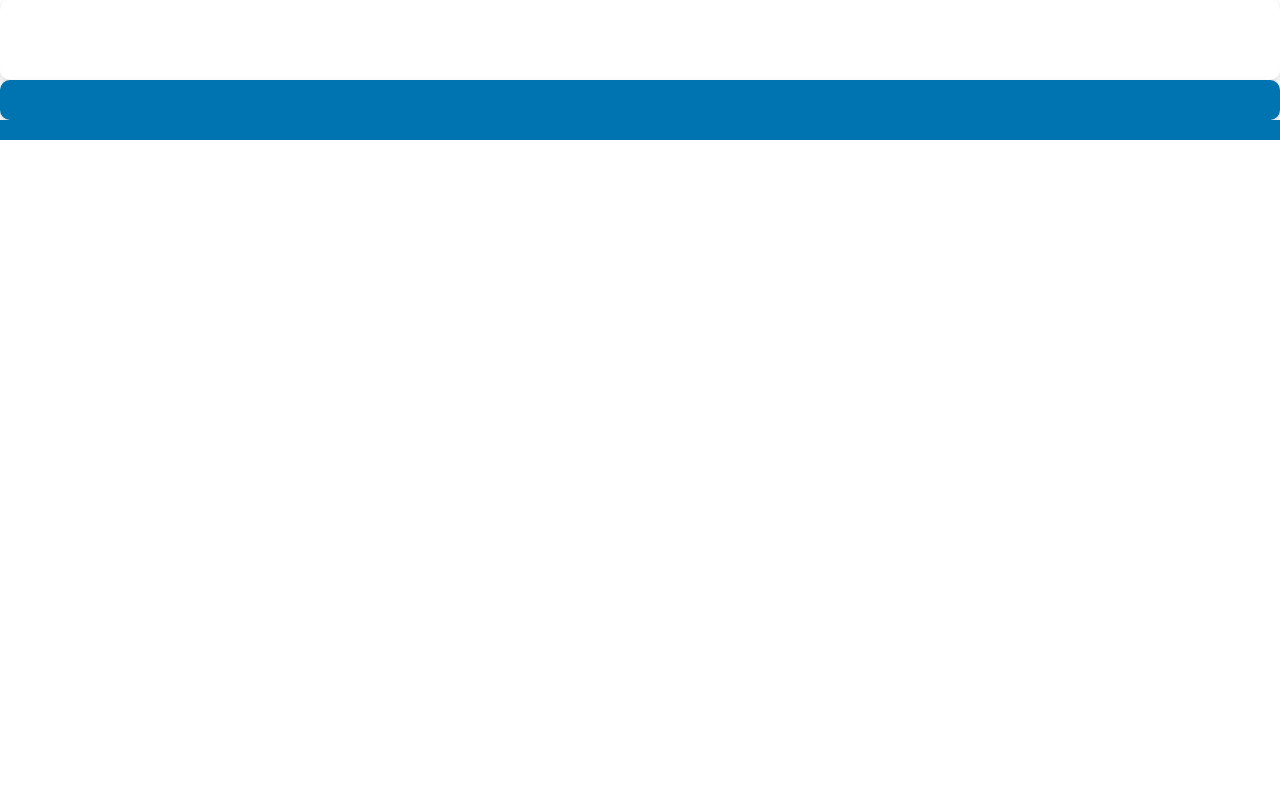
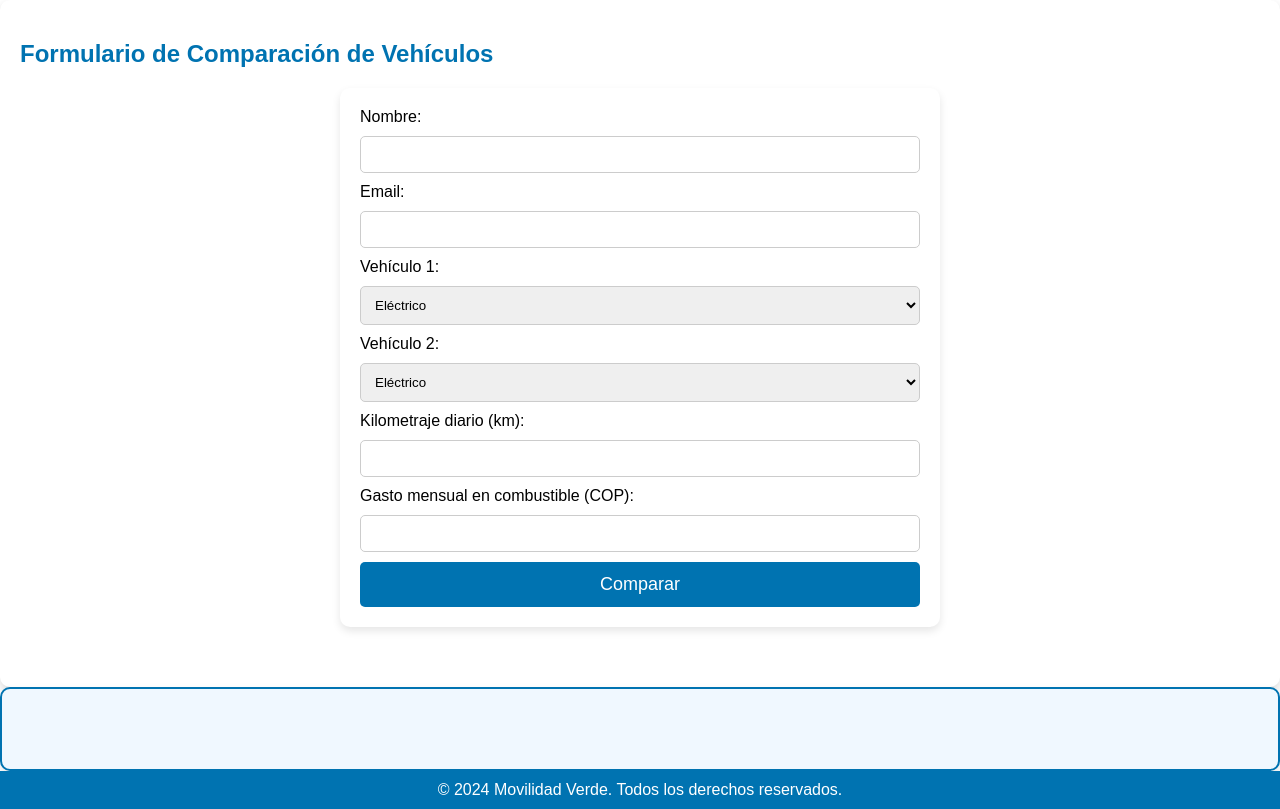
Before and after one commit to Alejandroceballos95/www.movildadVerde.com, a Flask app: page /datoscomparativos in a window 1280 px wide. Shown: the part 49-858 px from the top of the page. Before the commit the page ends 189 px from the top, so only its background shows below. Run offline with Flask 3, Linux system fonts and the light colour scheme.

Commit message:
Fusionando rama formulario con la original en donde se agregaron los 2 formularios interactivos con el usuario,grafico de barras y algunas modificaciones en la pagina de inicio y el archivo app.py

```diff
--- a/app.py
+++ b/app.py
@@ -1,4 +1,8 @@
-from flask import Flask, render_template, send_from_directory
+from flask import Flask, render_template, send_from_directory, request, jsonify
+import json
+import numpy as np
+import matplotlib.pyplot as plt
+import os
 
 app = Flask(__name__)
 
@@ -27,10 +31,103 @@ def electricos():
 def hibridos():
     return render_template('hibridos.html')
 
+#ruta para opinion
+@app.route('/opinion')
+def opinion():
+    return render_template('opinion.html')
+
 #ruta para archivos estáticos (sirve CSS, JS, imágenes si se acceden directamente)
 @app.route('/static/<path:path>')
 def static_files(path):
     return send_from_directory('static', path)
 
+@app.route('/guardar_experiencia', methods=['POST'])
+def guardar_experiencia():
+    """
+    Ruta que maneja el formulario de experiencia del usuario. Recibe los datos enviados por el formulario,
+    los guarda en un archivo JSON y genera un gráfico de barras con los resultados de las evaluaciones.
+    """
+
+    # Recoger los datos del formulario
+    experiencia = {
+        "vehiculo": request.form['vehiculo'],  # Tipo de vehículo evaluado
+        "satisfaccion": int(request.form['satisfaccion']),  # Calificación de satisfacción general (1-5)
+        "rendimiento": int(request.form['rendimiento']),  # Calificación de rendimiento (1-5)
+        "ahorro": int(request.form['ahorro']),  # Calificación de ahorro (1-5)
+        "usabilidad": int(request.form['usabilidad']),  # Calificación de usabilidad (1-5)
+        "historia": request.form['historia']  # Breve historia con el producto
+    }
+
+    # Cargar los datos existentes en el archivo JSON
+    # Si el archivo 'experiencias.json' existe, se cargan los datos ya guardados
+    if os.path.exists('experiencias.json'):
+        with open('experiencias.json', 'r') as f:
+            experiencias = json.load(f)
+    else:
+        # Si no existe, inicializamos una lista vacía para almacenar las experiencias
+        experiencias = []
+
+    # Agregar la nueva experiencia a la lista de experiencias
+    experiencias.append(experiencia)
+
+    # Guardar los datos actualizados en el archivo JSON
+    # Usamos 'a' para agregar al archivo sin sobrescribirlo
+    with open('experiencias.json', 'a') as f:
+        json.dump(experiencias, f, indent=4)
+
+    # Llamar a la función para generar el gráfico con los nuevos datos
+    generar_grafico(experiencias)
+
+    # Renderizar la página 'opinion.html' para mostrar el resultado al usuario
+    return render_template('opinion.html')
+
+
+def generar_grafico(experiencias):
+    """
+    Función que genera un gráfico de barras con los datos de evaluación de los vehículos.
+    Los datos son extraídos del archivo JSON y se crea un gráfico para cada categoría (Satisfacción, Rendimiento, Ahorro, Usabilidad).
+    """
+
+    # Inicializar las listas para contar las calificaciones de cada categoría (1-5)
+    satisfaccion = [0] * 5
+    rendimiento = [0] * 5
+    ahorro = [0] * 5
+    usabilidad = [0] * 5
+
+    # Recorrer todas las experiencias para contabilizar las calificaciones
+    for experiencia in experiencias:
+        satisfaccion[experiencia['satisfaccion'] - 1] += 1
+        rendimiento[experiencia['rendimiento'] - 1] += 1
+        ahorro[experiencia['ahorro'] - 1] += 1
+        usabilidad[experiencia['usabilidad'] - 1] += 1
+
+    # Crear el gráfico de barras para las cuatro categorías
+    categories = ['Satisfacción', 'Rendimiento', 'Ahorro', 'Usabilidad']
+    data = [satisfaccion, rendimiento, ahorro, usabilidad]
+
+    # Configuración del gráfico
+    fig, ax = plt.subplots(figsize=(8, 6))  # Crear una figura y un eje
+    width = 0.2  # Ancho de las barras
+    x = np.arange(5)  # Posiciones de las categorías (1 a 5)
+
+    # Crear las barras para cada categoría
+    for i, category in enumerate(categories):
+        ax.bar(x + i * width, data[i], width, label=category)
+
+    # Configurar etiquetas y leyenda
+    ax.set_xlabel('Calificación (1-5)')  # Etiqueta del eje X
+    ax.set_ylabel('Número de respuestas')  # Etiqueta del eje Y
+    ax.set_title('Evaluación de vehículos')  # Título del gráfico
+    ax.set_xticks(x + 1.5 * width)  # Posicionar las etiquetas del eje X
+    ax.set_xticklabels([1, 2, 3, 4, 5])  # Etiquetas del eje X (1-5)
+    ax.legend()  # Mostrar la leyenda para cada categoría
+
+    # Guardar el gráfico generado como una imagen PNG en el directorio estático
+    plt.savefig('static/images/grafico.png')
+
+    # Retornar la ruta de la imagen para mostrarla en la página
+    return jsonify({'grafico': 'static/images/grafico.png'})
+
+
 if __name__ == '__main__':
     app.run(debug=True)
--- a/static/CSS/styleBlock.css
+++ b/static/CSS/styleBlock.css
@@ -282,3 +282,38 @@ section, aside {
     border-radius: 10px; /* Bordes redondeados */
     box-shadow: 0 4px 8px rgba(0, 0, 0, 0.1); /* Sombra para mejorar la estética */
 }
+
+/* Estilo para los formularios */
+form {
+    background-color: #ffffff;
+    padding: 20px;
+    border-radius: 10px;
+    box-shadow: 0 4px 8px rgba(0, 0, 0, 0.1);
+    width: 100%;
+    max-width: 600px;
+    margin: 20px auto;
+}
+
+form input, form select {
+    width: 100%;
+    padding: 10px;
+    margin: 10px 0;
+    border-radius: 5px;
+    border: 1px solid #ccc;
+}
+
+form button.cta-button {
+    width: 100%;
+    padding: 12px;
+    background-color: #0073b1;
+    color: white;
+    border: none;
+    font-size: 18px;
+    cursor: pointer;
+    border-radius: 5px;
+    transition: background-color 0.3s;
+}
+
+form button.cta-button:hover {
+    background-color: #005582;
+}
--- a/static/JS/control.js
+++ b/static/JS/control.js
@@ -0,0 +1,46 @@
+document.getElementById("compararFormulario").addEventListener("submit", function(event) {
+    event.preventDefault(); // Prevenir que el formulario se envíe
+
+    // Recoger datos del formulario
+    const nombre = document.getElementById("nombre").value;
+    const vehiculo1 = document.getElementById("vehiculo1").value;
+    const vehiculo2 = document.getElementById("vehiculo2").value;
+    const kilometraje = parseFloat(document.getElementById("kilometraje").value);
+    const gastoCombustible = parseFloat(document.getElementById("gastoCombustible").value);
+
+    // Costos promedio por km (en pesos colombianos)
+    const costos = {
+        "Electrico": 126, // COP/km
+        "Hibrido": 270,   // COP/km
+        "Combustion": 450, // COP/km
+        "E-fuel": 500    // COP/km
+    };
+
+    // Cálculo de los costos mensuales
+    const costo1 = kilometraje * costos[vehiculo1] * 30; // Costo mensual del vehículo 1
+    const costo2 = kilometraje * costos[vehiculo2] * 30; // Costo mensual del vehículo 2
+
+    // Diferencia de costos
+    const diferencia = costo2 - costo1;
+
+    // Determinar si se gasta más o menos
+    let mensaje;
+    if (diferencia > 0)
+    {
+        mensaje = `Si pasas de ${vehiculo1} a ${vehiculo2} Gastarás $${diferencia} COP más.`;
+    }
+    else
+    {
+        mensaje = `Si pasas de ${vehiculo1} a ${vehiculo2} Ahorrarás $${Math.abs(diferencia)} COP menos.`;
+    }
+
+
+    // Mostrar resultados
+    const resultado = document.getElementById("resultado");
+    resultado.innerHTML =
+        `<h2>Resultado Comparativo</h2>
+        <p><strong> ${nombre} </strong> estos son tus resultados</p>
+        <p><strong>Vehículo 1:</strong> ${vehiculo1}</p>
+        <p><strong>Vehículo 2:</strong> ${vehiculo2}</p>
+        <p><strong>Ahorro:</strong> ${mensaje}</p>`;
+});
--- a/templates/datoscomparativos.html
+++ b/templates/datoscomparativos.html
@@ -3,17 +3,14 @@
 <head>
     <meta charset="UTF-8">
     <meta name="viewport" content="width=device-width, initial-scale=1.0">
-    <title>Datos Comparativos</title>
-    <!-- Enlace al archivo de estilos CSS -->
+    <title>Formulario Comparativo</title>
     <link rel="stylesheet" href="{{ url_for('static', filename='CSS/styleBlock.css') }}">
 </head>
 <body>
-    <!-- Solo se plasmo la estructura semantica -->
     <header class="navbar">
         <div class="logo">
             <a href="#">Movilidad Verde</a>
         </div>
-
         <nav>
             <ul>
                 <li><a href="{{ url_for('home') }}">Inicio</a></li>
@@ -22,24 +19,60 @@
                 <li><a href="{{ url_for('e_fuel') }}">E-fuel</a></li>
             </ul>
         </nav>
-
         <div class="nav-cta">
             <a href="#contacto" class="cta-button">Contacto</a>
         </div>
     </header>
+
     <main>
         <section>
+            <h2>Formulario de Comparación de Vehículos</h2>
+            <form id="compararFormulario">
+                <!-- Datos personales -->
+                <label for="nombre">Nombre:</label>
+                <input type="text" id="nombre" name="nombre" required>
 
+                <label for="email">Email:</label>
+                <input type="email" id="email" name="email" required>
+
+                <!-- Tipo de vehículos a comparar -->
+                <label for="vehiculo1">Vehículo 1:</label>
+                <select id="vehiculo1" name="vehiculo1" required>
+                    <option value="Electrico">Eléctrico</option>
+                    <option value="Hibrido">Híbrido</option>
+                    <option value="Combustion">Combustión</option>
+                    <option value="E-fuel">E-fuel</option>
+                </select>
+
+                <label for="vehiculo2">Vehículo 2:</label>
+                <select id="vehiculo2" name="vehiculo2" required>
+                    <option value="Electrico">Eléctrico</option>
+                    <option value="Hibrido">Híbrido</option>
+                    <option value="Combustion">Combustión</option>
+                    <option value="E-fuel">E-fuel</option>
+                </select>
+
+                <!-- Kilometraje diario -->
+                <label for="kilometraje">Kilometraje diario (km):</label>
+                <input type="number" id="kilometraje" name="kilometraje" required>
+
+                <!-- Gasto en combustible -->
+                <label for="gastoCombustible">Gasto mensual en combustible (COP):</label>
+                <input type="number" id="gastoCombustible" name="gastoCombustible" required>
+
+                <button type="submit" class="cta-button">Comparar</button>
+            </form>
+        </section>
+
+        <section id="resultado" class="datosComparativos">
+            <!-- Resultados aparecerán aquí -->
         </section>
     </main>
-    <article>
 
-    </article>
-    <aside>
+    <footer>
+        <p>&copy; 2024 Movilidad Verde. Todos los derechos reservados.</p>
+    </footer>
 
-    </aside>
-    <footer>
-
-    </footer>
+    <script src="{{ url_for('static', filename='JS/control.js') }}"></script>
 </body>
 </html>
--- a/templates/index.html
+++ b/templates/index.html
@@ -41,8 +41,8 @@
                 <h1>Movilidad Verde</h1>
                 <p>Conduce hacia un futuro más limpio. Descubre cómo la movilidad sostenible transforma el mundo.</p>
                 <div class="hero-buttons">
-                    <a href="#electricos" class="cta-button">Explora opciones</a>
-                    <a href="#datosComparativos" class="cta-button secondary">Comparar tecnologías</a>
+                    <a href="{{ url_for('opinion') }}" class="cta-button">Danos tu opinion</a>
+                    <a href="{{ url_for('datos_comparativos') }}" class="cta-button secondary">Comparar tecnologías</a>
                 </div>
             </div>
         </section>
```
Also changed, not shown: experiencias.json (added, +27 -0 lines), templates/opinion.html (added, +67 -0 lines), static/images/grafico.png (added).
